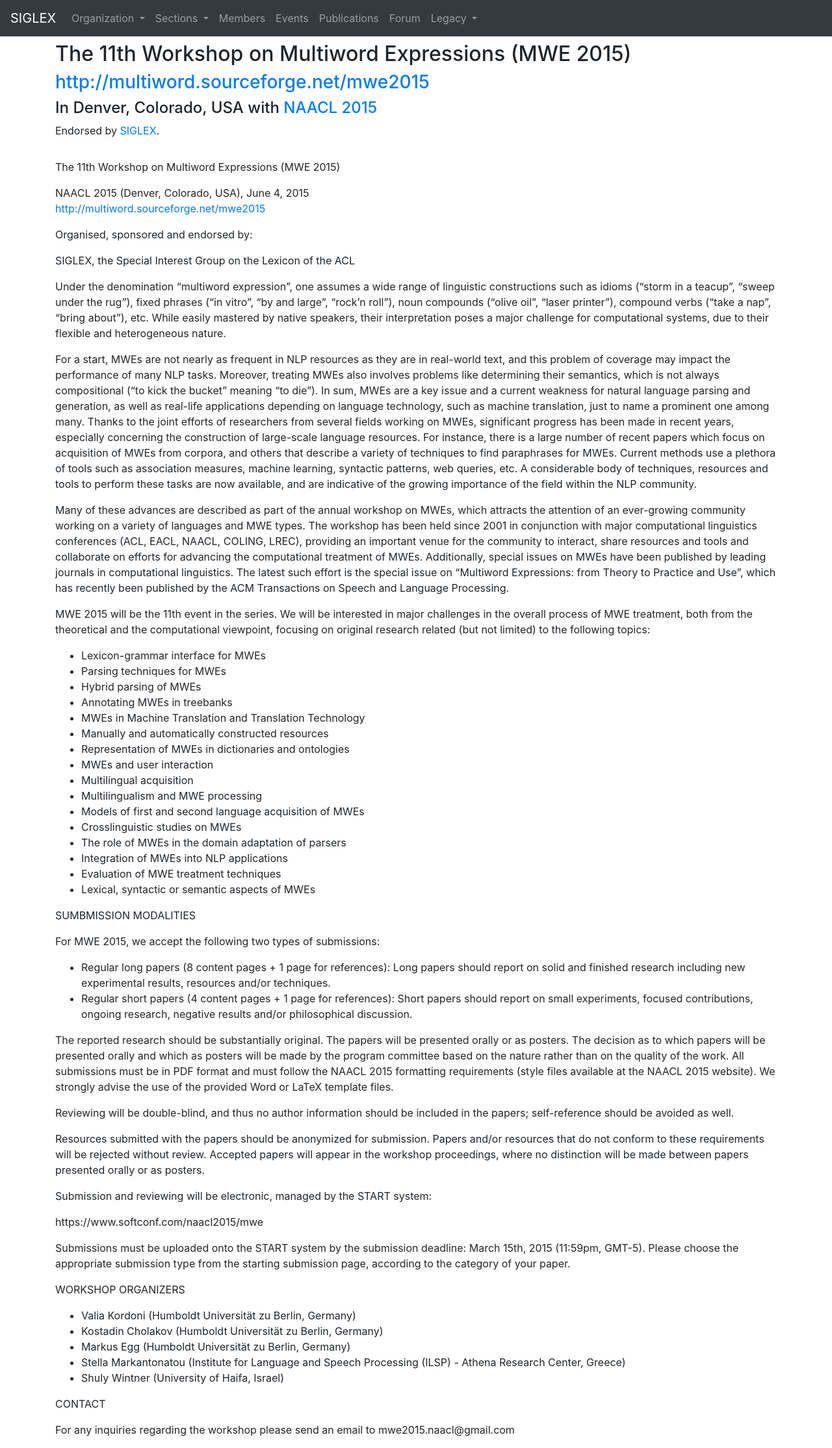
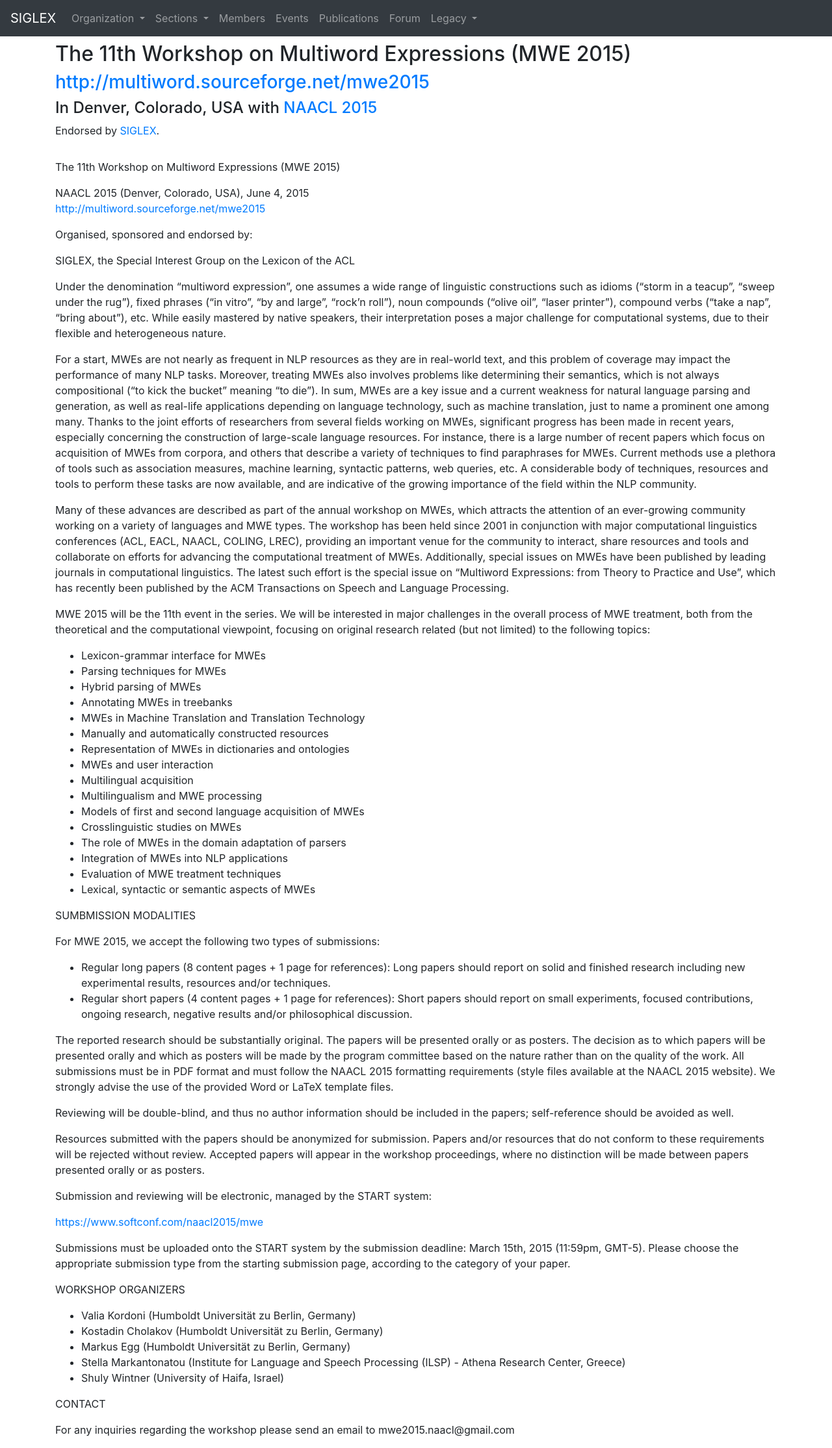
Before and after one commit to acl-org/siglex, a Jekyll site: the page built from _posts/events/2015-06-04-mwe.md, in a window 1280 px wide. Shown: the whole page at 65% size. Built offline with Jekyll 4.4.1, drawn with Linux system fonts in a browser that asks for light colours.

Commit message:
Update 2015-06-04-mwe.md
< and > added around a URL

```diff
--- a/_posts/events/2015-06-04-mwe.md
+++ b/_posts/events/2015-06-04-mwe.md
@@ -57,7 +57,7 @@ Resources submitted with the papers should be anonymized for submission. Papers
 
 Submission and reviewing will be electronic, managed by the START system:
 
-https://www.softconf.com/naacl2015/mwe
+<https://www.softconf.com/naacl2015/mwe>
 
 Submissions must be uploaded onto the START system by the submission deadline: March 15th, 2015 (11:59pm, GMT-5). Please choose the appropriate submission type from the starting submission page, according to the category of your paper.
 
```
